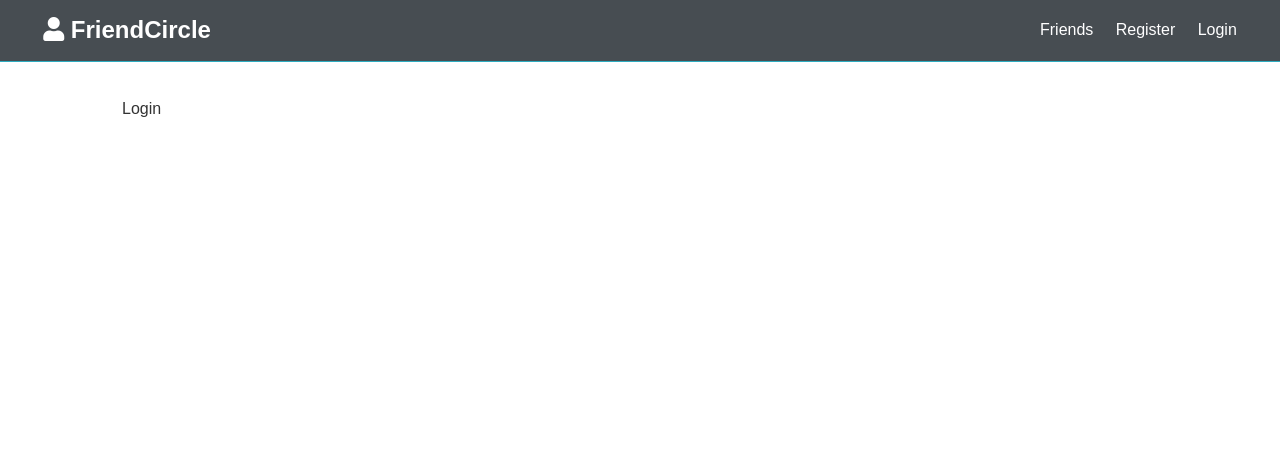
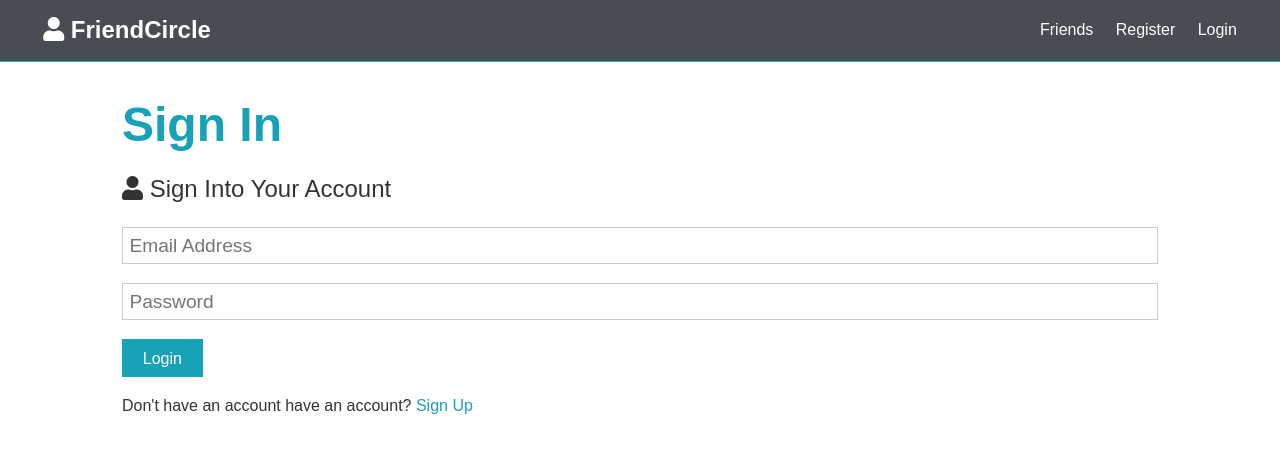
Before and after one commit to ronimaskey/tech_cluster, a React (Create React App) app in the folder client/: page /login in a window 1280 px wide. Shown: the top 452 px of the page. Built offline with nearby package versions, Linux system fonts and the light colour scheme.

Commit message:
[added]login

```diff
--- a/client/package.json
+++ b/client/package.json
@@ -6,6 +6,7 @@
     "@testing-library/jest-dom": "^5.11.4",
     "@testing-library/react": "^11.1.0",
     "@testing-library/user-event": "^12.1.10",
+    "axios": "^0.21.0",
     "react": "^17.0.1",
     "react-dom": "^17.0.1",
     "react-scripts": "4.0.0",
--- a/client/src/components/auth/Login.js
+++ b/client/src/components/auth/Login.js
@@ -1,11 +1,59 @@
-import React from 'react'
+import React, { Fragment, useState } from 'react';
+import { Link } from 'react-router-dom';
 
 const Login = () => {
-    return (
-        <div>
-            Login
-        </div>
-    )
-}
+    const [formData, setFormData] = useState({
+        email: '',
+        password: ''
+    });
+
+    const { email, password } = formData;
+
+    const onChange = e =>
+        setFormData({ ...formData, [e.target.name]: e.target.value });
+
+    const onSubmit = async e => {
+        e.preventDefault();
+
+            console.log('Success');
+
+    };
+
+    return(
+        <Fragment>
+                <h1 className="large text-primary">Sign In</h1>
+                <p className="lead"><i className="fas fa-user"></i> Sign Into Your Account</p>
+                <form className="form" onSubmit={e => onSubmit(e)}>
+
+                    <div className="form-group">
+                    <input
+                        type="email"
+                        placeholder="Email Address"
+                        name="email"
+                        value={email}
+                        onChange={e => onChange(e)}
+                        required />
+                    </div>
+                    <div className="form-group">
+                    <input
+                        type="password"
+                        placeholder="Password"
+                        name="password"
+                        minLength="6"
+                        value={password}
+                        onChange={e => onChange(e)}
+                        required
+                    />
+                    </div>
+
+                    <input type="submit" className="btn btn-primary" value="Login" />
+                </form>
+                <p className="my-1">
+                    Don't have an account have an account? <Link to ="/register">Sign Up</Link>
+                </p>
+
+        </Fragment>);
+
+};
 
 export default Login;
--- a/client/src/components/auth/Register.js
+++ b/client/src/components/auth/Register.js
@@ -1,4 +1,7 @@
 import React, { Fragment, useState } from 'react';
+import { Link } from 'react-router-dom';
+
+import axios from 'axios';
 
 const Register = () => {
     const [formData, setFormData] = useState({
@@ -13,13 +16,15 @@
     const onChange = e =>
         setFormData({ ...formData, [e.target.name]: e.target.value });
 
-    const onSubmit = e => {
+    const onSubmit = async e => {
         e.preventDefault();
         if (password !== password2) {
             console.log('Password donot match');
         } else {
-            console.log(formData);
-        }
+            console.log('Success');
+                }
+
+
     };
 
     return(
@@ -75,7 +80,7 @@
                     <input type="submit" className="btn btn-primary" value="Register" />
                 </form>
                 <p className="my-1">
-                    Already have an account? <a href="login.html">Sign In</a>
+                    Already have an account? <Link to="/login">Sign In</Link>
                 </p>
 
         </Fragment>);
--- a/package.json
+++ b/package.json
@@ -12,6 +12,7 @@
   "author": "roni",
   "license": "MIT",
   "dependencies": {
+    "axios": "^0.21.0",
     "bcryptjs": "^2.4.3",
     "config": "^3.3.2",
     "express": "^4.17.1",
```
Also changed, not shown: 2 other files (tests, documents, lock files or other folders).
